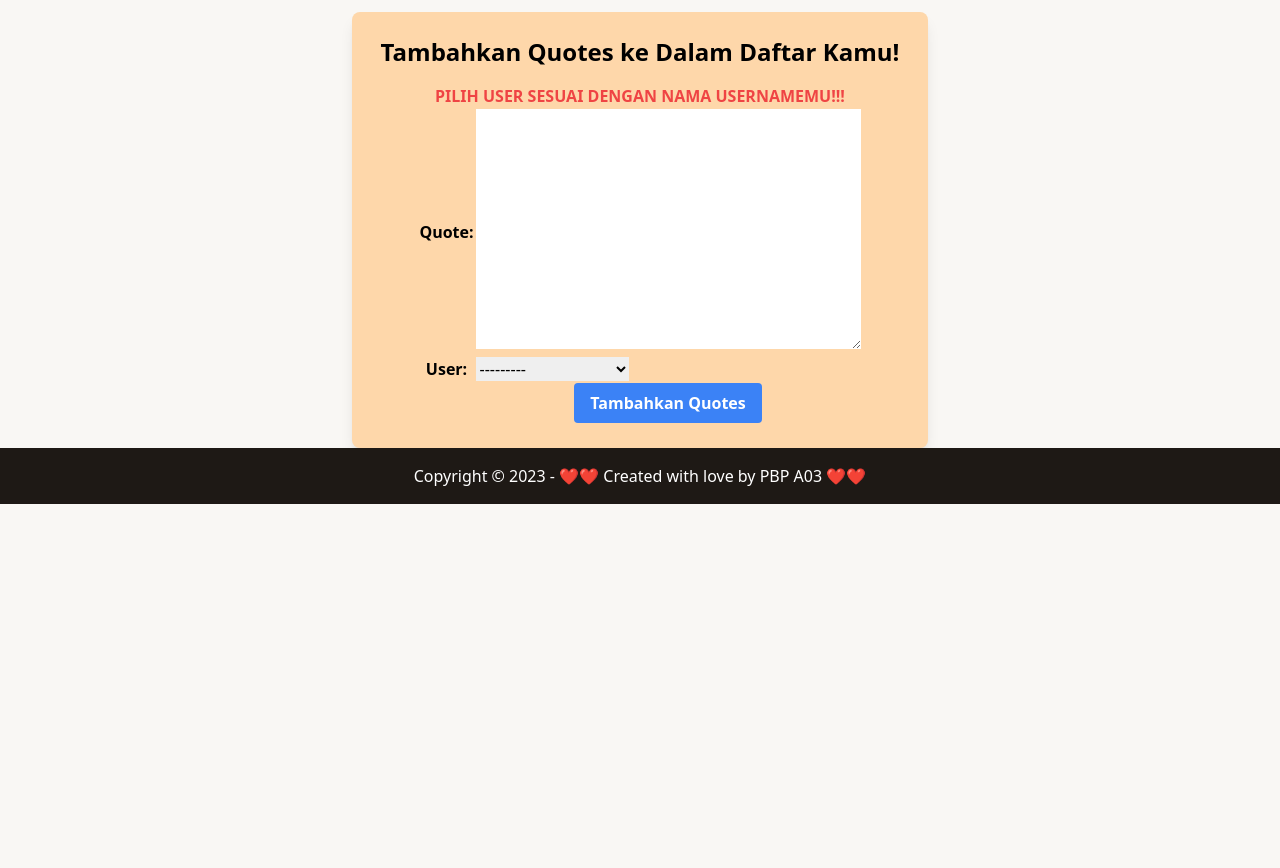
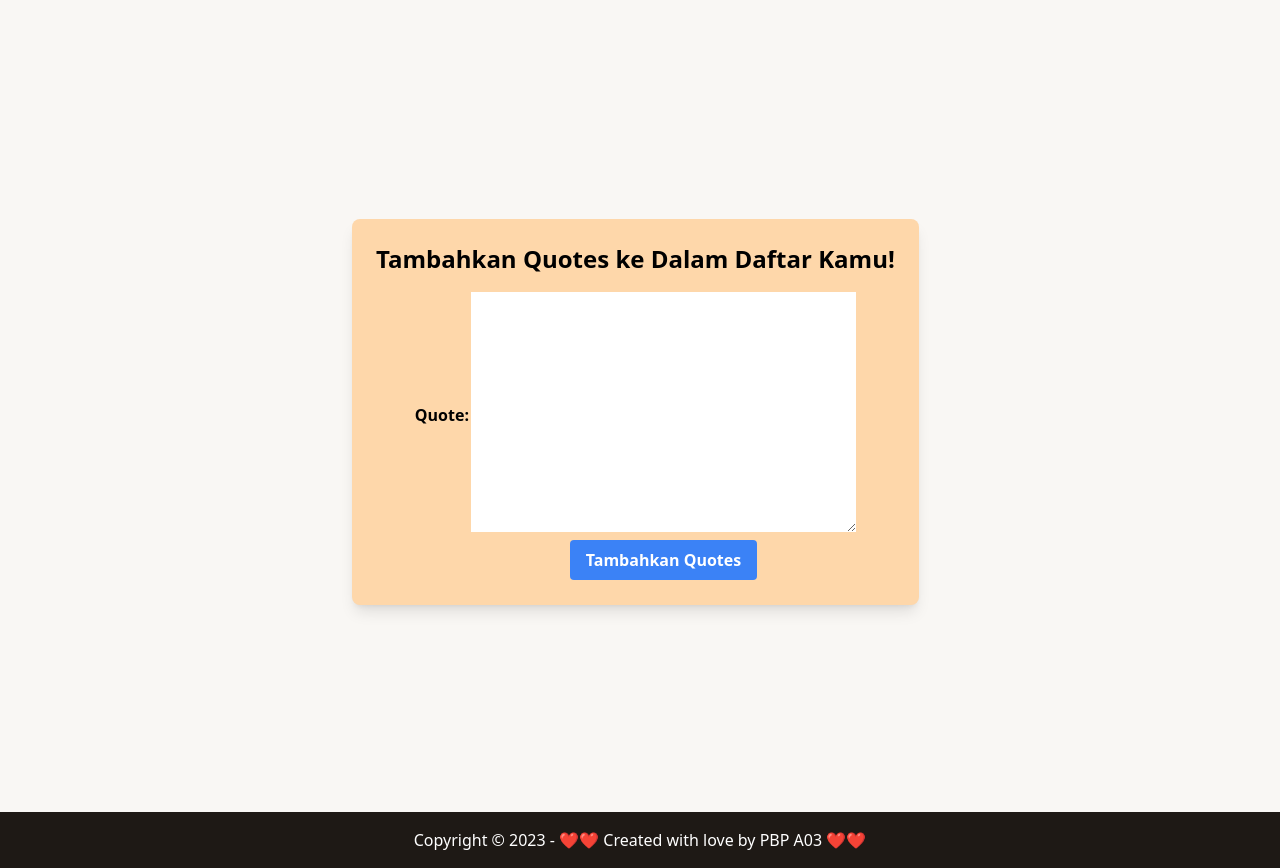
Before and after one commit to PeBePe/readme, a Django app: page /quotes/create-quotes/ in a window 1280 px wide. Shown: the part 56-924 px from the top of the page. Before the commit the page ends 560 px from the top, so only its background shows below. Run offline with Django 4.2, Linux system fonts and the light colour scheme; data comes from the database, SQL or seed files in the repository; parts of the project's set-up code (start-up, migrations or seed data) failed here and were passed over; some libraries are stand-ins or nearby versions.

Commit message:
fix styling

```diff
--- a/quotes/forms.py
+++ b/quotes/forms.py
@@ -1,7 +1,8 @@
 from django.forms import ModelForm
 from quotes.models import Quote
+
 
 class ProductForm(ModelForm):
     class Meta:
         model = Quote
-        fields = ["quote", "user"]
+        fields = ["quote"]
--- a/quotes/templates/quotes/create_quotes.html
+++ b/quotes/templates/quotes/create_quotes.html
@@ -1,10 +1,13 @@
 {% extends 'base.html' %}
 
 {% block content %}
-<div class="max-w-xl mx-auto mt-3">
+<div class="max-w-xl mx-auto mt-3 min-h-screen flex items-center">
     <div class="bg-orange-200 rounded-lg shadow-lg p-6">
         <h5 class="text-2xl font-bold mb-4 text-center">Tambahkan Quotes ke Dalam Daftar Kamu!</h5>
-        <p class="text-center font-semibold text-red-500">PILIH USER SESUAI DENGAN NAMA USERNAMEMU!!!</p>
+
+        {% if error %}
+        <span class="text-red-500">{{error}}</span>
+        {% endif %}
 
         <form method="POST">
             {% csrf_token %}
@@ -13,7 +16,8 @@
                 <tr>
                     <td></td>
                     <td class="flex justify-center items-center text-center">
-                        <button type="submit" class="bg-blue-500 hover:bg-blue-700 text-white font-bold py-2 px-4 rounded">
+                        <button type="submit"
+                            class="bg-blue-500 hover:bg-blue-700 text-white font-bold py-2 px-4 rounded">
                             Tambahkan Quotes
                         </button>
                     </td>
--- a/quotes/templates/quotes/edit_quotes.html
+++ b/quotes/templates/quotes/edit_quotes.html
@@ -1,10 +1,9 @@
 {% extends 'base.html' %}
 
 {% block content %}
-<div class="max-w-xl mx-auto mt-3">
+<div class="max-w-xl mx-auto mt-3 min-h-screen flex items-center">
     <div class="bg-orange-200 rounded-lg shadow-lg p-6">
         <h5 class="text-2xl font-bold mb-4 text-center">Edit Quote</h5>
-        <p class="text-center font-semibold text-red-500">PILIH USER SESUAI DENGAN NAMA USERNAMEMU!!!</p>
 
         <form method="POST">
             {% csrf_token %}
@@ -13,7 +12,8 @@
                 <tr>
                     <td></td>
                     <td class="flex justify-center items-center text-center">
-                        <button type="submit" class="bg-blue-500 hover:bg-blue-700 text-white font-bold py-2 px-4 rounded">
+                        <button type="submit"
+                            class="bg-blue-500 hover:bg-blue-700 text-white font-bold py-2 px-4 rounded">
                             Update Quotes
                         </button>
                     </td>
--- a/quotes/views.py
+++ b/quotes/views.py
@@ -1,7 +1,7 @@
 from django.shortcuts import render
 from django.contrib.auth.decorators import login_required
 from quotes.models import Quote, QuoteCited
-from django.http import HttpResponseRedirect
+from django.http import HttpResponseRedirect, HttpResponseBadRequest
 from django.urls import reverse
 from quotes.forms import ProductForm
 from django.shortcuts import get_object_or_404
@@ -12,12 +12,16 @@ from django.db.models import Q
 
 # Create your views here.
 
-@login_required(login_url='/landing-page', redirect_field_name=None) #biar main cuma bisa diakses sama user yang udah login
+
+# biar main cuma bisa diakses sama user yang udah login
+@login_required(login_url='/landing-page', redirect_field_name=None)
 def index(request):
     user = request.user
-    quotes = Quote.objects.all() #ambil semua quotes yang ada
-    quotes_count = quotes.count() #menghitung jumlah quotes yang ada
-    quoted_quotes = QuoteCited.objects.select_related('quote_id', 'user_id').all()  #ngambil daftar kutipan dan pengguna yang mengutipnya
+    quotes = Quote.objects.all()  # ambil semua quotes yang ada
+    quotes_count = quotes.count()  # menghitung jumlah quotes yang ada
+    # ngambil daftar kutipan dan pengguna yang mengutipnya
+    quoted_quotes = QuoteCited.objects.select_related(
+        'quote_id', 'user_id').all()
 
     context = {
         'name': request.user.username,
@@ -29,21 +33,28 @@ def index(request):
 
     return render(request, 'quotes/index.html', context)
 
+
 def landing(request):
     return render(request, 'readme/landing.html')
+
 
 def create_quotes(request):
     form = ProductForm(request.POST or None)
 
-    if form.is_valid() and request.method == "POST": #validasi isi form
-        product = form.save(commit=False) #biar objek ga langsung disimpen di database
-        product.user = request.user
-        product.save()
+    if form.is_valid() and request.method == "POST":  # validasi isi form
+        quotes = Quote.objects.filter(user=request.user)
+        if (quotes):
+            return render(request, 'quotes/create_quotes.html', {'form': form, 'error': 'Anda sudah pernah membuat quotes!'})
+        # biar objek ga langsung disimpen di database
+        quote = form.save(commit=False)
+        quote.user = request.user
+        quote.save()
         return HttpResponseRedirect(reverse('quotes'))
 
     context = {'form': form}
 
     return render(request, 'quotes/create_quotes.html', context)
+
 
 def delete_quote(request, id):
     if request.method == "POST":
@@ -51,19 +62,21 @@ def delete_quote(request, id):
         product.delete()
         return redirect('quotes')
 
+
 def edit_quote(request, id):
     product = Quote.objects.get(pk=id)
 
-    #set product sebagai instance dari form
+    # set product sebagai instance dari form
     form = ProductForm(request.POST or None, instance=product)
 
     if form.is_valid() and request.method == "POST":
-        #form disimpan dan balik ke halaman awal
+        # form disimpan dan balik ke halaman awal
         form.save()
         return HttpResponseRedirect(reverse('quotes'))
 
-    context = {'form':form}
+    context = {'form': form}
     return render(request, "quotes/edit_quotes.html", context)
+
 
 def cited_quote(request, id):
     quote = get_object_or_404(Quote, pk=id)
@@ -71,14 +84,15 @@ def cited_quote(request, id):
     # Menghitung berapa banyak user yg telah mengutip suatu quote
     cited_count = QuoteCited.objects.filter(quote_id=quote).count()
 
-    #cek apakah user udah cited suatu quote atau belum
-    user_cited = QuoteCited.objects.filter(quote_id=quote, user_id=request.user).exists()
+    # cek apakah user udah cited suatu quote atau belum
+    user_cited = QuoteCited.objects.filter(
+        quote_id=quote, user_id=request.user).exists()
 
     if request.method == "POST":
-        #cek jumlah cited udah lebih dari 3 atau belum
+        # cek jumlah cited udah lebih dari 3 atau belum
         if not user_cited and cited_count <= 3:
             QuoteCited.objects.create(quote_id=quote, user_id=request.user)
-            cited_count += 1 #tambah jumlah cited quote
+            cited_count += 1  # tambah jumlah cited quote
 
     # Mendapatkan daftar kutipan yang sudah dikutip oleh pengguna
     quoted_quotes = Quote.objects.filter(cited_quote__user_id=request.user)
@@ -94,22 +108,25 @@ def cited_quote(request, id):
     quote_owner = quote.user
 
     if quote_owner:
-    # Perbarui poin loyalitas pemilik kutipan
+        # Perbarui poin loyalitas pemilik kutipan
         quote_owner.loyalty_point += 1000
         quote_owner.save()
-        return redirect ('quotes')
+        return redirect('quotes')
 
     return render(request, 'quotes/cited_quote.html', context)
+
 
 def search_quotes(request):
     if request.is_ajax():
         search_value = request.GET.get('search_value', '')
 
         # Melakukan pencarian berdasarkan judul atau isi kutipan yang sesuai
-        quotes = Quote.objects.filter(Q(quote__icontains=search_value) | Q(user__username__icontains=search_value))
+        quotes = Quote.objects.filter(Q(quote__icontains=search_value) | Q(
+            user__username__icontains=search_value))
 
         # Mengambil hasil pencarian dalam bentuk dictionary
-        search_results = [{'quote': quote.quote, 'user': quote.user.username} for quote in quotes]
+        search_results = [{'quote': quote.quote,
+                           'user': quote.user.username} for quote in quotes]
 
         return JsonResponse({'search_results': search_results})
 
```
